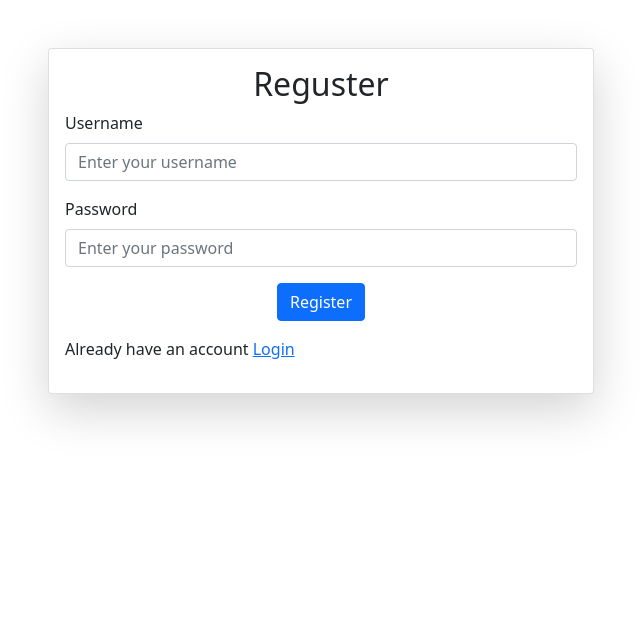
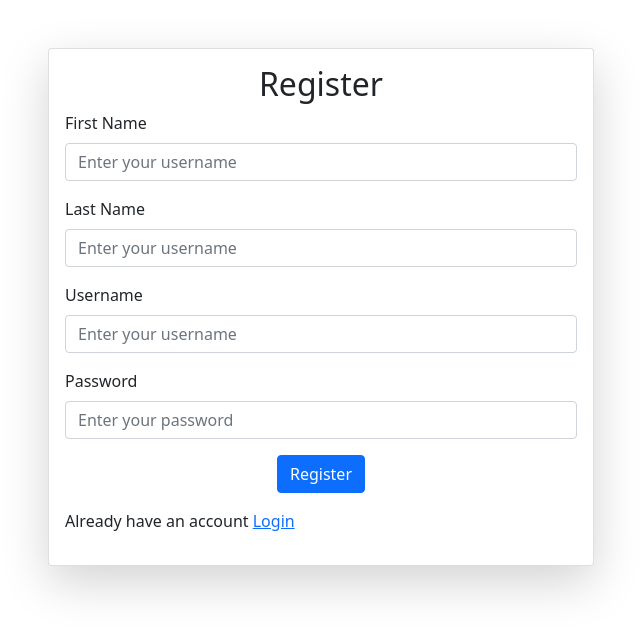
Before and after one commit to haseeb4339/RecipeProject, a Django app: page /register/ in a window 1280 px wide. Shown: the top 634 px of the page, without its empty margins (319-959 px from the left). Run offline with Django 5.2, Linux system fonts and the light colour scheme.

Commit message:
create a register view with error messages

```diff
--- a/recipeproject/templates/register.html
+++ b/recipeproject/templates/register.html
@@ -6,10 +6,30 @@
         <div class="col-md-6">
             <div class="card shadow-lg">
                 <div class="card-body">
-                    <h2 class="card-title text-center">Reguster</h2>
+                    <h2 class="card-title text-center">Register</h2>
+
+                    {% if messages %}
+
+                    <div class="alert alert-primary" role="alert">
+                        {% for message in messages %}
+
+                        {{ message }}
+
+                        {% endfor %}
+                      </div>
+
+                      {% endif %}
 
                     <form method="POST">
                         {% csrf_token %}
+                        <div class="mb-3">
+                            <label for="username" class="form-label">First Name</label>
+                            <input type="text" class="form-control" id="username" name="first_name" placeholder="Enter your username">
+                        </div>
+                        <div class="mb-3">
+                            <label for="username" class="form-label">Last  Name</label>
+                            <input type="text" class="form-control" id="username" name="last_name" placeholder="Enter your username">
+                        </div>
                         <div class="mb-3">
                             <label for="username" class="form-label">Username</label>
                             <input type="text" class="form-control" id="username" name="username" placeholder="Enter your username">
--- a/recipeproject/vege/views.py
+++ b/recipeproject/vege/views.py
@@ -1,5 +1,9 @@
 from django.shortcuts import render, redirect
 from .models import Recipe
+from django.contrib.auth.models import User
+from django.contrib import messages
+
+
 
 
 def Recipes(request):
@@ -79,4 +83,35 @@ def login_page(request):
 
 
 def register(request):
+
+    if request.method == "POST":
+
+        first_name = request.POST.get('first_name')
+        last_name = request.POST.get('last_name')
+        username = request.POST.get('username')
+        password = request.POST.get('password')
+
+        user = User.objects.filter(username=username)
+
+        if user.exists():
+
+            messages.error(request, "Username already exists.")
+
+            return redirect('/register/')
+
+        user = User.objects.create(
+            first_name = first_name,
+            last_name = last_name,
+            username = username
+        )
+        user.set_password(password)
+
+        user.save()
+
+        messages.success(request, "Account created successfully.")
+
+        return redirect('/login/')
+
+
+
     return render(request, 'register.html')
```
Also changed, not shown: recipeproject/db.sqlite3.
